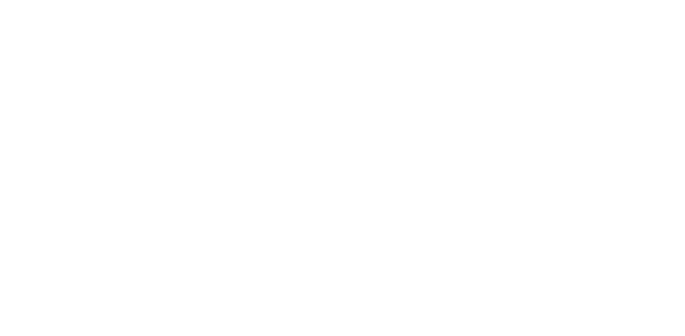
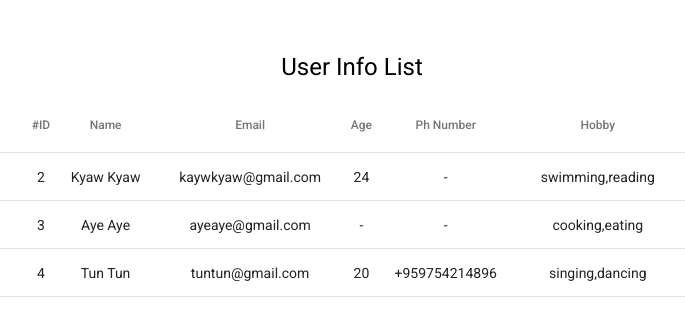
Before and after one commit to Saulid/angular-training, an Angular app: page /day15 in a window 1280 px wide. Before the commit this address led to /. Shown: the top 336 px of the page, without its empty margins (288-973 px from the left). Built offline with nearby package versions, Linux system fonts and the light colour scheme.

Commit message:
Squashed commit of the following:
commit 83295e5ba290ca5fbc25368befd9803972eebeed
Author: Saulid <lwinh80@gmail.com>
Date:   Tue May 10 20:05:40 2022 +0630

    #day15

```diff
--- a/src/app/app-routing.module.ts
+++ b/src/app/app-routing.module.ts
@@ -12,6 +12,7 @@
 import { AssignmentDay12Component } from './assignment-day12/assignment-day12.component';
 import { AssignmentDay11Component } from './assignment-day11/assignment-day11.component';
 import { AssignmentDay14Component } from './assignment-day14/assignment-day14.component';
+import { AssignmentDay15Component } from './assignment-day15/assignment-day15.component';
 
 
 
@@ -26,7 +27,8 @@
   { path: 'day10', component: Day10Component },
   { path: 'member/register', component: AssignmentDay11Component},
   { path: 'day12', component: AssignmentDay12Component },
-  { path: 'day14', component: AssignmentDay14Component},
+  { path: 'day14', component: AssignmentDay14Component },
+  { path: 'day15', component: AssignmentDay15Component}
 ];
 
 @NgModule({
--- a/src/app/app.module.ts
+++ b/src/app/app.module.ts
@@ -21,6 +21,7 @@
 import { AssignmentDay14Component } from './assignment-day14/assignment-day14.component';
 
 import { UserService } from './services/user.service';
+import { AssignmentDay15Component } from './assignment-day15/assignment-day15.component';
 
 @NgModule({
   declarations: [
@@ -36,6 +37,7 @@
     AssignmentDay12Component,
     AssignmentDay11Component,
     AssignmentDay14Component,
+    AssignmentDay15Component,
   ],
   imports: [
     BrowserModule,
--- /dev/null
+++ b/src/app/assignment-day15/assignment-day15.component.html
@@ -0,0 +1,38 @@
+<div class="usr-info">
+  <h1>User Info List</h1>
+  <table mat-table [dataSource]="userListArr" class="usr-table">
+
+    <ng-container matColumnDef="id">
+      <th mat-header-cell *matHeaderCellDef>#ID</th>
+      <td mat-cell *matCellDef="let userInfo">{{ userInfo.id }}</td>
+    </ng-container>
+
+    <ng-container matColumnDef="name">
+      <th mat-header-cell *matHeaderCellDef>Name</th>
+      <td mat-cell *matCellDef="let userInfo">{{ userInfo.name }}</td>
+    </ng-container>
+
+    <ng-container matColumnDef="email">
+      <th mat-header-cell *matHeaderCellDef>Email</th>
+      <td mat-cell *matCellDef="let userInfo">{{ userInfo.email }}</td>
+    </ng-container>
+
+    <ng-container matColumnDef="age">
+      <th mat-header-cell *matHeaderCellDef>Age</th>
+      <td mat-cell *matCellDef="let userInfo">{{ userInfo.age || '-'}}</td>
+    </ng-container>
+
+    <ng-container matColumnDef="phone">
+      <th mat-header-cell *matHeaderCellDef>Ph Number</th>
+      <td mat-cell *matCellDef="let userInfo">{{ userInfo.phone || '-'}}</td>
+    </ng-container>
+
+    <ng-container matColumnDef="hobby">
+      <th mat-header-cell *matHeaderCellDef>Hobby</th>
+      <td mat-cell *matCellDef="let userInfo">{{ userInfo.hobby || '-' }}</td>
+    </ng-container>
+
+    <tr mat-header-row *matHeaderRowDef="displayedColumns" align="end" id="table-head"></tr>
+    <tr mat-row *matRowDef="let row;columns:displayedColumns"></tr>
+  </table>
+</div>
--- /dev/null
+++ b/src/app/assignment-day15/assignment-day15.component.scss
@@ -0,0 +1,17 @@
+.usr-info {
+  width: 55%;
+  margin: 4% auto;
+
+  h1 {
+    text-align: center;
+    margin-bottom: 2%;
+  }
+
+  .usr-table {
+    width:  100%;
+    margin: 0 auto;
+  }
+}
+td, th {
+  text-align: center !important;
+}
--- /dev/null
+++ b/src/app/assignment-day15/assignment-day15.component.ts
@@ -0,0 +1,24 @@
+import { Component, OnInit } from '@angular/core';
+import { User } from '../interfaces/user.interface';
+
+const USER_LIST: User[] = [
+  { id: 2, name: 'Kyaw Kyaw', email: 'kaywkyaw@gmail.com', age: 24, hobby: 'swimming,reading' },
+  { id: 3, name: 'Aye Aye', email: 'ayeaye@gmail.com', hobby: 'cooking,eating' },
+  { id: 4, name: 'Tun Tun', email: 'tuntun@gmail.com', age: 20, phone: '+959754214896', hobby: 'singing,dancing' },
+];
+@Component({
+  selector: 'app-assignment-day15',
+  templateUrl: './assignment-day15.component.html',
+  styleUrls: ['./assignment-day15.component.scss']
+})
+export class AssignmentDay15Component implements OnInit {
+
+  userListArr = USER_LIST;
+  displayedColumns = ['id', 'name', 'email', 'age', 'phone', 'hobby'];
+
+  constructor() { }
+
+  ngOnInit(): void {
+  }
+
+}
```
Also changed, not shown: src/app/interfaces/user.interface.ts (added, +8 -0 lines), 1 other file (tests, documents, lock files or other folders).
